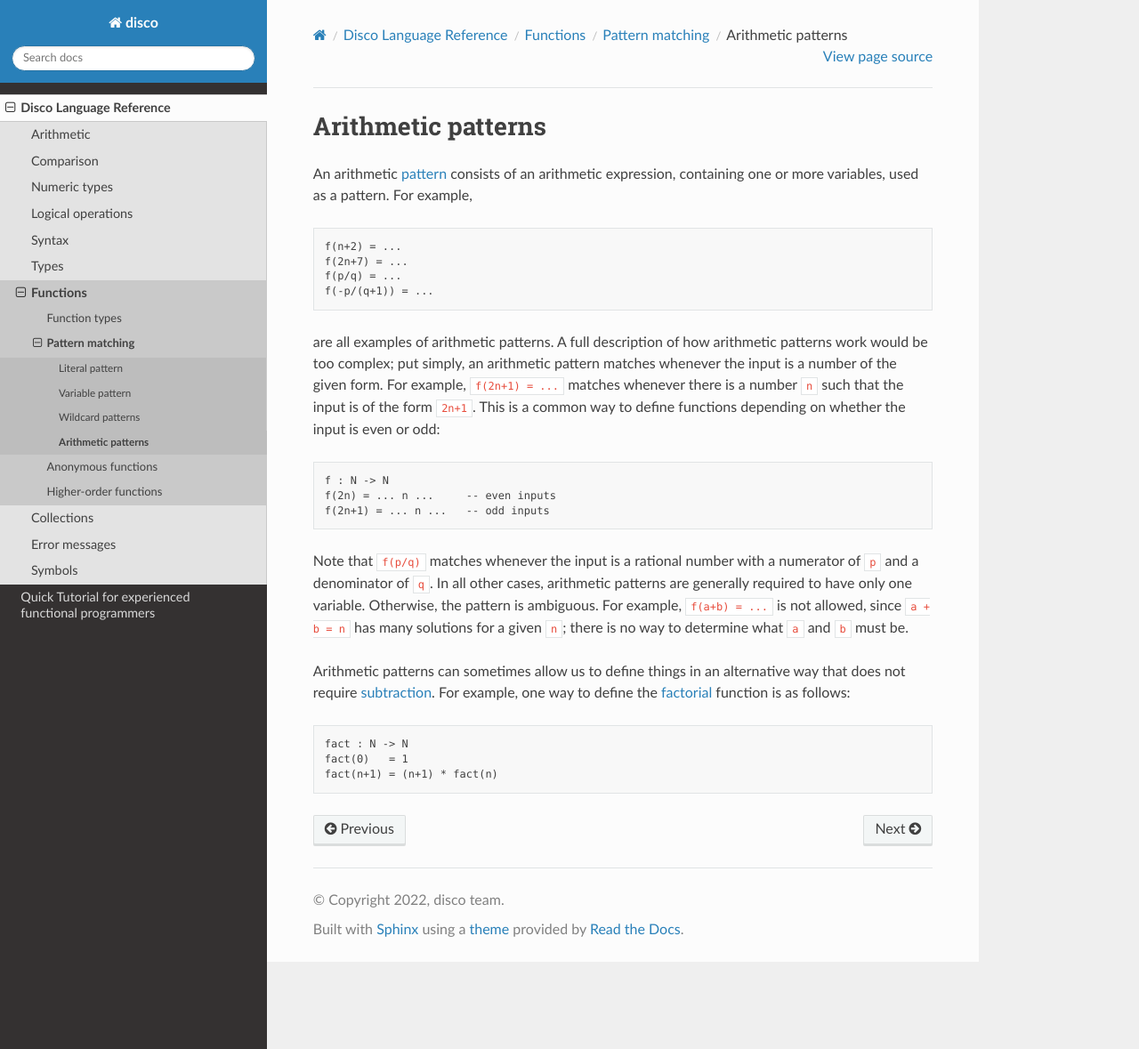
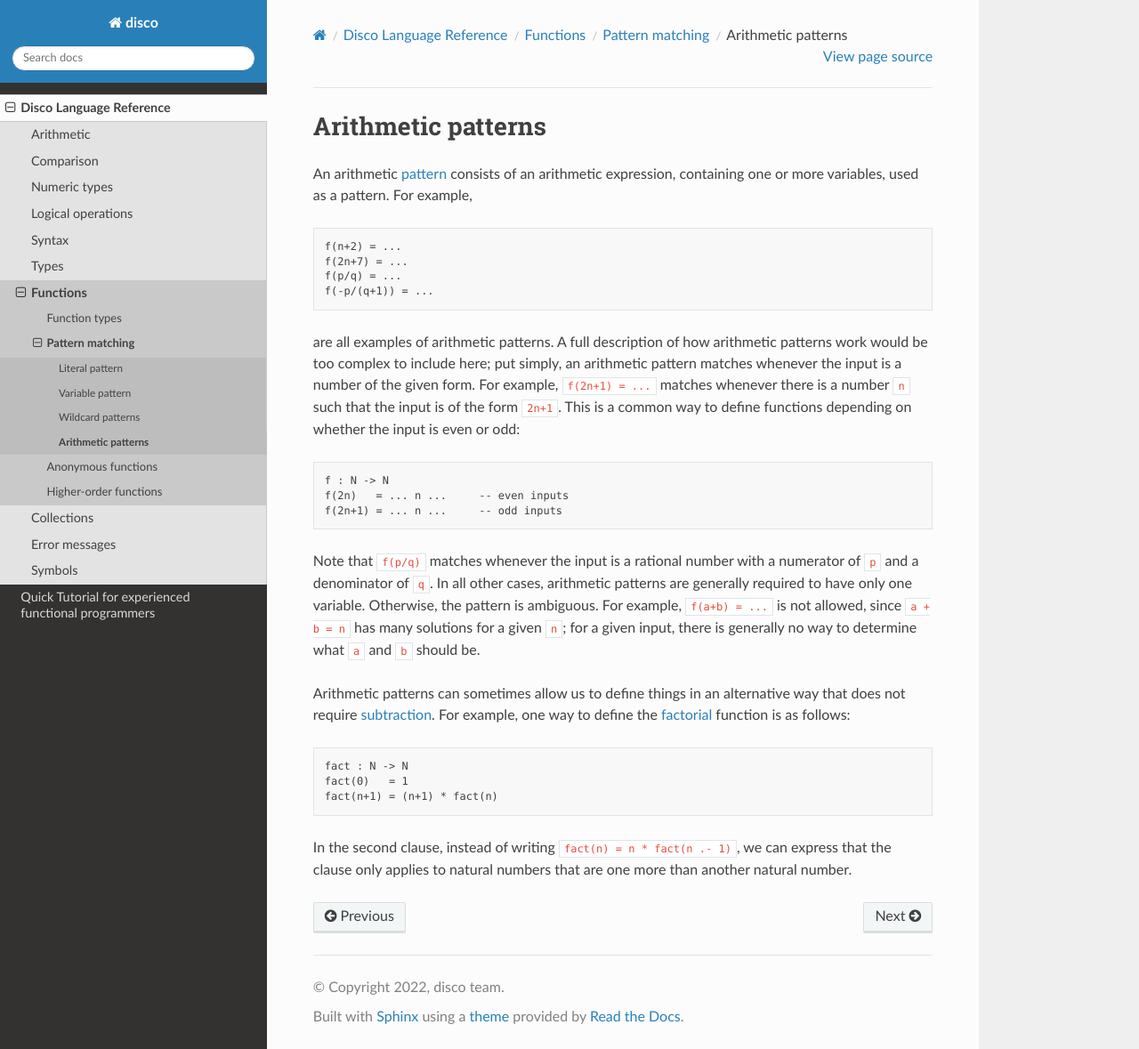
Before and after one commit to disco-lang/disco, a Sphinx documentation site: the page built from docs/reference/arith-pattern.rst, in a window 1280 px wide and 1179 px high. Shown: the whole window at 89% size. Built offline with Sphinx 7.4.7 and the Read the Docs theme 2.0.0, drawn with Linux system fonts in a browser that asks for light colours; pages that are not in the unit, such as notebooks, are missing from menus.

Commit message:
more documentation tweaks & improvements

```diff
--- a/docs/reference/anonymous-func.rst
+++ b/docs/reference/anonymous-func.rst
@@ -3,8 +3,8 @@ Anonymous functions
 
 Sometimes, especially when using :doc:`higher-order functions
 <higher-order>`, it is convenient to write down a :doc:`function <function>` without
-having to give it a name.  This can be done using so-called "lambda
-notation".  In its simplest form, this looks like
+having to give it a name.  This can be done using a so-called "lambda
+expression".  In its simplest form, this looks like
 
 ::
 
--- a/docs/reference/arith-pattern.rst
+++ b/docs/reference/arith-pattern.rst
@@ -13,26 +13,26 @@ example,
    f(-p/(q+1)) = ...
 
 are all examples of arithmetic patterns.  A full description of how
-arithmetic patterns work would be too complex; put simply, an
-arithmetic pattern matches whenever the input is a number of the given
-form.  For example, ``f(2n+1) = ...`` matches whenever there is a
-number ``n`` such that the input is of the form ``2n+1``.  This is a
-common way to define functions depending on whether the input is even
-or odd:
+arithmetic patterns work would be too complex to include here; put
+simply, an arithmetic pattern matches whenever the input is a number
+of the given form.  For example, ``f(2n+1) = ...`` matches whenever
+there is a number ``n`` such that the input is of the form ``2n+1``.
+This is a common way to define functions depending on whether the
+input is even or odd:
 
 ::
 
    f : N -> N
-   f(2n) = ... n ...     -- even inputs
-   f(2n+1) = ... n ...   -- odd inputs
+   f(2n)   = ... n ...     -- even inputs
+   f(2n+1) = ... n ...     -- odd inputs
 
 Note that ``f(p/q)`` matches whenever the input is a rational number
 with a numerator of ``p`` and a denominator of ``q``.  In all other
 cases, arithmetic patterns are generally required to have only one
 variable.  Otherwise, the pattern is ambiguous.  For example, ``f(a+b)
 = ...`` is not allowed, since ``a + b = n`` has many solutions for a
-given ``n``; there is no way to determine what ``a`` and ``b`` must
-be.
+given ``n``; for a given input, there is generally no way to determine
+what ``a`` and ``b`` should be.
 
 Arithmetic patterns can sometimes allow us to define things in an
 alternative way that does not require :doc:`subtraction
@@ -44,3 +44,7 @@ alternative way that does not require :doc:`subtraction
    fact : N -> N
    fact(0)   = 1
    fact(n+1) = (n+1) * fact(n)
+
+In the second clause, instead of writing ``fact(n) = n * fact(n .-
+1)``, we can express that the clause only applies to natural numbers
+that are one more than another natural number.
--- a/docs/reference/collections.rst
+++ b/docs/reference/collections.rst
@@ -1,5 +1,11 @@
 Collections
 ===========
+
+Disco has several built-in :doc:`collection types <collection-types>`
+(such as :doc:`lists <list>`, :doc:`bags <bag>`, and :doc:`sets <set>`)
+which represent collections of values.  The pages linked below explain
+the different ways to create and use collections, and the operations
+which can be used on them.
 
 .. toctree::
 
--- a/docs/reference/pattern.rst
+++ b/docs/reference/pattern.rst
@@ -31,7 +31,7 @@ means:
   return ``12``;
 - next, if the input to ``f`` is even (*i.e.* of the form ``2k`` for
   some integer ``k``), return ``k+1``;
-- otherwise, for any other input, which we will call ``n``, return
+- finally, for any other input, which we will call ``n``, return
   ``2n+1``.
 
 (If none of the clauses in a function definition matches an input, it
```
Also changed, not shown: docs/reference/comprehension.rst (+12 -3 lines).
